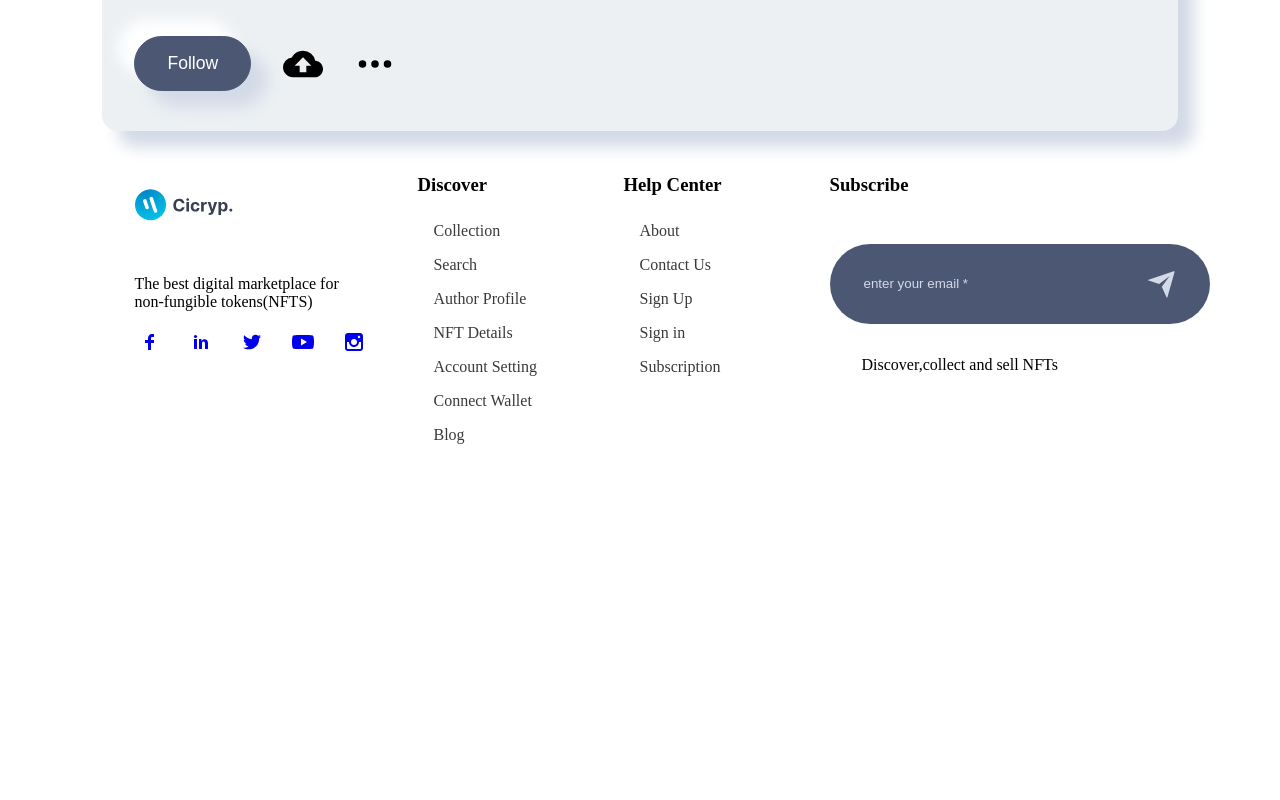
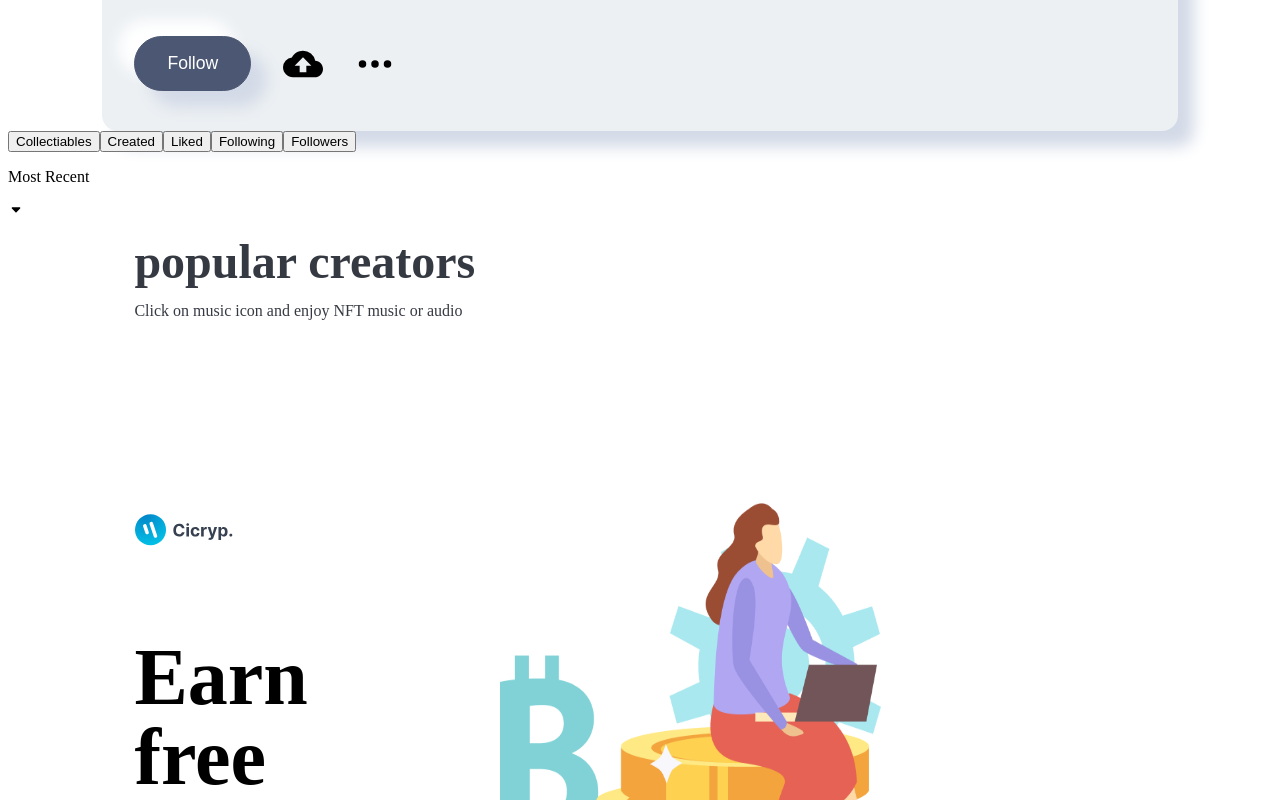
Before and after one commit to sinaata25/NFT-Market, a Next.js app: page /author in a window 1280 px wide. Shown: the part 820-1620 px from the top of the page. Before the commit the page ends 1304 px from the top, so only its background shows below. Built offline with nearby package versions, Linux system fonts and the light colour scheme.

Commit message:
authortabs jsx completed

```diff
--- a/authorPage/authorTabs/AuthorTabs.jsx
+++ b/authorPage/authorTabs/AuthorTabs.jsx
@@ -1,8 +1,100 @@
-import React from 'react'
+import React,{useState} from 'react'
+import Image from 'next/image'
+import { TiArrowSortedDown,TiArrowSortedUp,TiTick} from 'react-icons/ti'
+import Style from "./AuthorTabs.module.css"
 
-const AuthorTabs = () => {
+
+const AuthorTabs = ({setCollectiables,setCreated,setLike,setFollower,setFollowing}) => {
+  const [openList,setOpenList]=useState(false);
+  const [activeBtn, setActiveBtn] = useState(0);
+  const [selectedMenu, setSelectedMenu] = useState("Most Recent")
+  const listArray=[
+    "Created by Admin",
+    "Most Appreciated",
+    "Most Discussed",
+    "Most Viewed"
+  ]
+
+ const openDropDownList=()=>{
+  if(!openList){
+    setOpenList(true);
+  }else{
+    setOpenList(false);
+  }
+ }
+
+const openTab=(e)=>{
+  const btnText=e.target.innerText;
+  if(btnText == "Collectiables"){
+    setCollectiables(true);
+    setCreated(false);
+    setFollower(false);
+    setFollowing(false);
+    setLike(false);
+    setActiveBtn(1);
+  }else if(btnText == "Created"){
+    setCollectiables(false);
+    setCreated(true);
+    setFollower(false);
+    setFollowing(false);
+    setLike(false);
+    setActiveBtn(2);
+  }else if(btnText == "Liked"){
+    setCollectiables(false);
+    setCreated(false);
+    setFollower(false);
+    setFollowing(false);
+    setLike(true);
+    setActiveBtn(3);
+  }else if(btnText == "Following"){
+    setCollectiables(false);
+    setCreated(false);
+    setFollower(false);
+    setFollowing(true);
+    setLike(false);
+    setActiveBtn(4);
+  }else{
+    setCollectiables(false);
+    setCreated(false);
+    setFollower(true);
+    setFollowing(false);
+    setLike(false);
+    setActiveBtn(5);
+  }
+}
+
   return (
-    <div>AuthorTabs</div>
+    <div className={Style.AuthorTabs}>
+      <div className={Style.AuthorTabs_box}>
+        <div className={Style.AuthorTabs_box_left}>
+          <div className={Style.AuthorTabs_box_left_btn}>
+            <button className={`${activeBtn==1 ? Style.active : ""}`} onClick={(e)=>openTab(e)}>Collectiables{""}</button>
+            <button className={`${activeBtn==2 ? Style.active : ""}`} onClick={(e)=>openTab(e)}>Created{""}</button>
+            <button className={`${activeBtn==3 ? Style.active : ""}`} onClick={(e)=>openTab(e)}>Liked{""}</button>
+            <button className={`${activeBtn==4 ? Style.active : ""}`} onClick={(e)=>openTab(e)}>Following{""}</button>
+            <button className={`${activeBtn==5 ? Style.active : ""}`} onClick={(e)=>openTab(e)}>Followers{""}</button>
+          </div>
+        </div>
+        <div className={Style.AuthorTabs_box_right}>
+          <div className={Style.AuthorTabs_box_right_para} onClick={()=>openDropDownList()} >
+            <p>{selectedMenu}</p>
+            {openList ? <TiArrowSortedUp/> : <TiArrowSortedDown/> }
+          </div>
+          {openList && (
+              <div className={Style.AuthorTabs_box_right_list}>
+                {
+                  listArray.map((el,i)=>(
+                    <div key={i+1} onClick={()=>setSelectedMenu(el)} className={Style.AuthorTabs_box_right_list_item} >
+                        <p>{el}</p>
+                        <span>{selectedMenu == el && <TiTick/>} </span>
+                    </div>
+                  ))
+                }
+              </div>
+          )}
+        </div>
+      </div>
+    </div>
   )
 }
 
--- a/pages/author.js
+++ b/pages/author.js
@@ -4,6 +4,7 @@ import {Banners,NftCardTwo} from "../collectionPage/collectionIndex"
 import { Brand,Title } from '../components/ComponentIndex'
 import images from "../img"
 import { AuthorProfileCard,AuthorTabs } from '../authorPage/componentIndex'
+import FollowerTabCard from '../components/FollowerTab/FollowerTabCard/FollowerTabCard'
 const author = () => {
 
   const popularArray =[
@@ -27,6 +28,14 @@ const author = () => {
     <div className={Style.banner}>
         <Banners bannerImage={images.creatorbackground1} />
         <AuthorProfileCard/>
+        <AuthorTabs collectiables={setCollectiables} created={setCreated} like={setLike} follower={setFollower} following={setFollowing} />
+        <Title heading="popular creators" paragraph="Click on music icon and enjoy NFT music or audio" />
+        {/*
+          popularArray.map((el,i)=>(
+            <FollowerTabCard key={i+1} i={i} el={el}/>
+          ))*/
+        }
+        <Brand/>
     </div>
   )
 }
```
